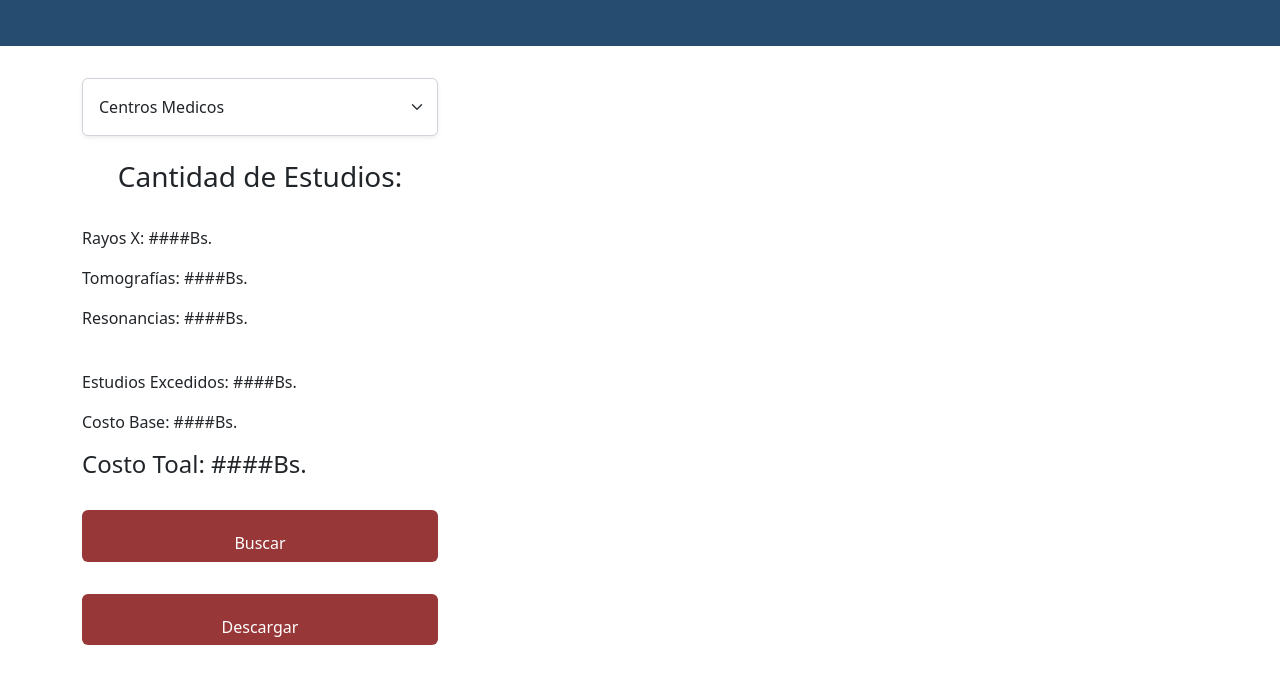
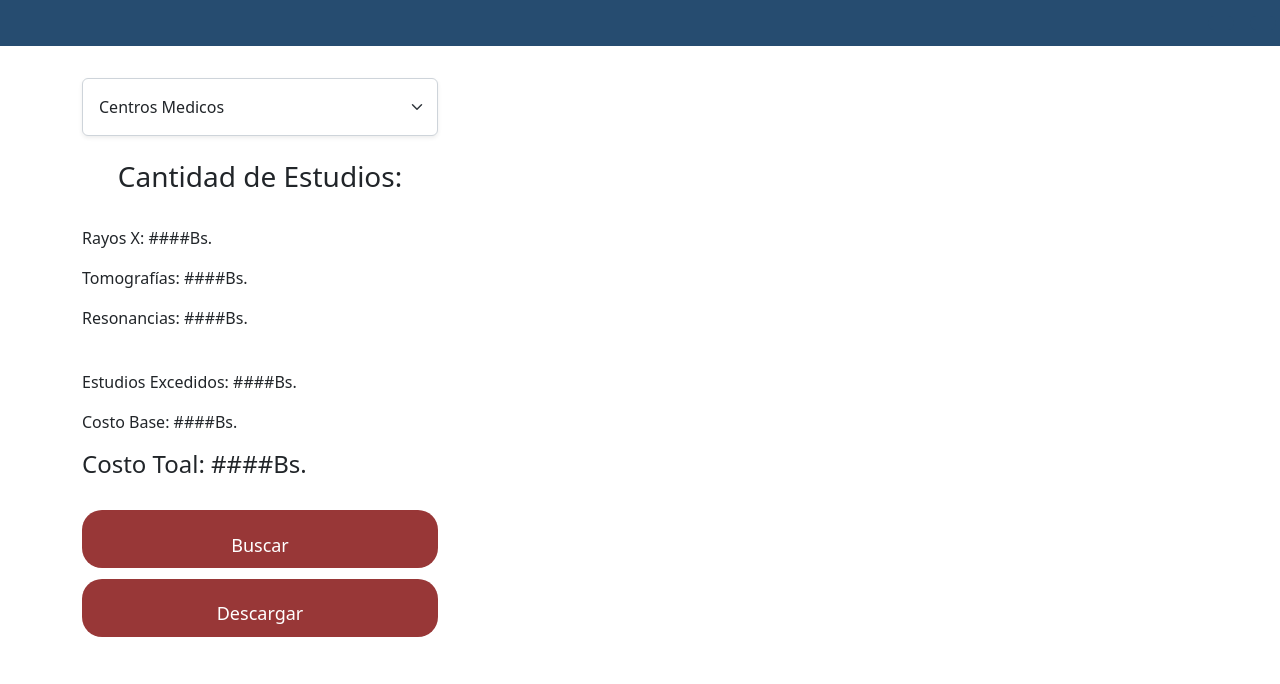
Before and after one commit to JosejCruz/Registro-Cliente, a React (Vite) app: page / in a window 1280 px wide. Shown: the top 684 px of the page. Built offline with nearby package versions, Linux system fonts and the light colour scheme.

Commit message:
Segundo commit, problema de que los botones se vuelven blancos al hacer click quedo solucionado

```diff
--- a/src/components/FormClient/FormClient.css
+++ b/src/components/FormClient/FormClient.css
@@ -1,3 +1,13 @@
 .color-button{
     background-color: #983737;
+    margin-bottom: 5px;
+    color: white;
+    border: none;
+    border-radius: 20px;
+    font-size: 18px;
+    width: 100%;
+    height: 130%;
 }
+.color-button:hover {
+    background-color: #F21414;
+}
--- a/src/components/FormClient/FormClient.jsx
+++ b/src/components/FormClient/FormClient.jsx
@@ -86,7 +86,7 @@ function FormClient() {
           <label htmlFor="floatingInput">Activo</label>
         </div>
         <div className="d-grid gap-2 mx-auto text-center pt-3">
-          <button className="btn color-button text-white mb-2">
+          <button className="color-button">
             <ion-icon name="save-outline"></ion-icon> Crear Nuevo
           </button>
         </div>
--- a/src/components/Main/Main.css
+++ b/src/components/Main/Main.css
@@ -1,5 +1,12 @@
 .color-button{
     background-color: #983737;
+    margin-bottom: 5px;
+    color: white;
+    border: none;
+    border-radius: 20px;
+    font-size: 18px;
+    width: 100%;
+    height: 130%;
 }
 .color-button:hover {
     background-color: #F21414;
--- a/src/components/Main/Main.jsx
+++ b/src/components/Main/Main.jsx
@@ -21,13 +21,13 @@ function main() {
         <ItemsTotal/>
         <div className='col-sm-12 col-md-8 col-lg-8'></div>
         <div className="d-grid gap-2 mx-auto text-center col-sm-12 col-md-4 col-lg-4 pt-4">
-          <button className="btn color-button text-white mb-2">
+          <button className="color-button">
           <ion-icon name="search-outline"></ion-icon> Buscar
           </button>
         </div>
         <div className='col-sm-12 col-md-8 col-lg-8'></div>
         <div className="col-sm-12 col-md-4 col-lg-4 pt-4 d-grid gap-2 mx-auto text-center ">
-          <button className="btn color-button text-white mb-2">
+          <button className="color-button">
           <ion-icon name="cloud-download-outline"></ion-icon> Descargar
           </button>
         </div>
```
